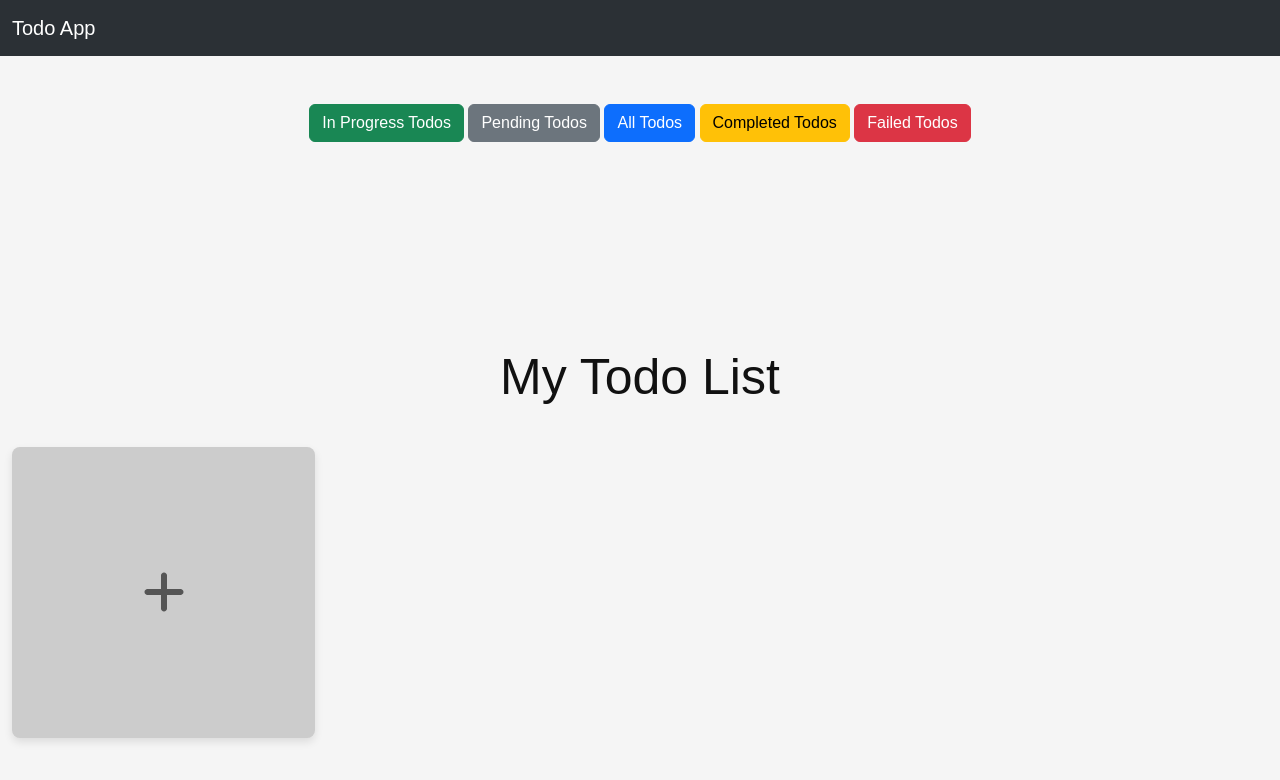
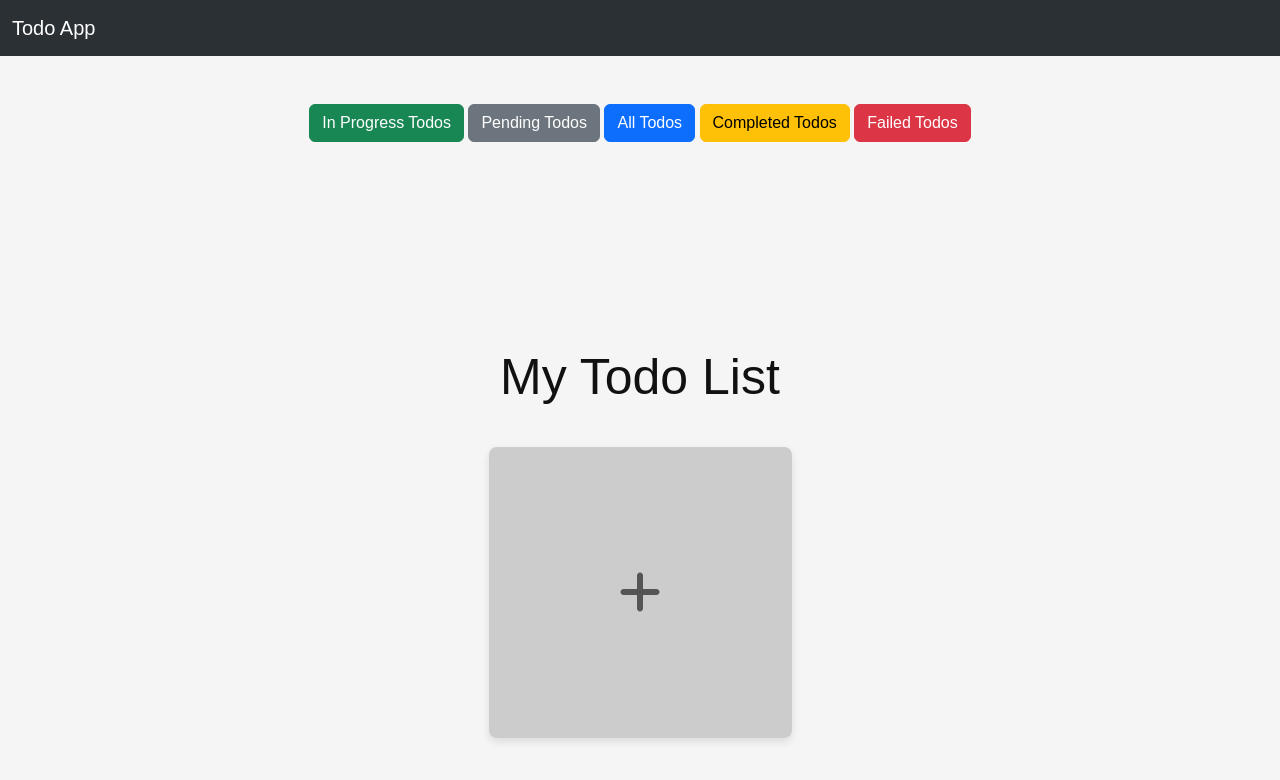
Before and after one commit to shamim7999/Todo, a React (Create React App) app: page / in a window 1280 px wide. Shown: the top 780 px of the page. Built offline with nearby package versions, Linux system fonts and the light colour scheme.

Commit message:
added justify-content: center in Card-style.css

```diff
--- a/src/css/Card-Style.css
+++ b/src/css/Card-Style.css
@@ -34,7 +34,7 @@ h1 {
     display: flex;
     flex-wrap: wrap;
     gap: 30px;
-    /* justify-content: space-between; */
+    justify-content: center;
 }
 
 .card {
```
